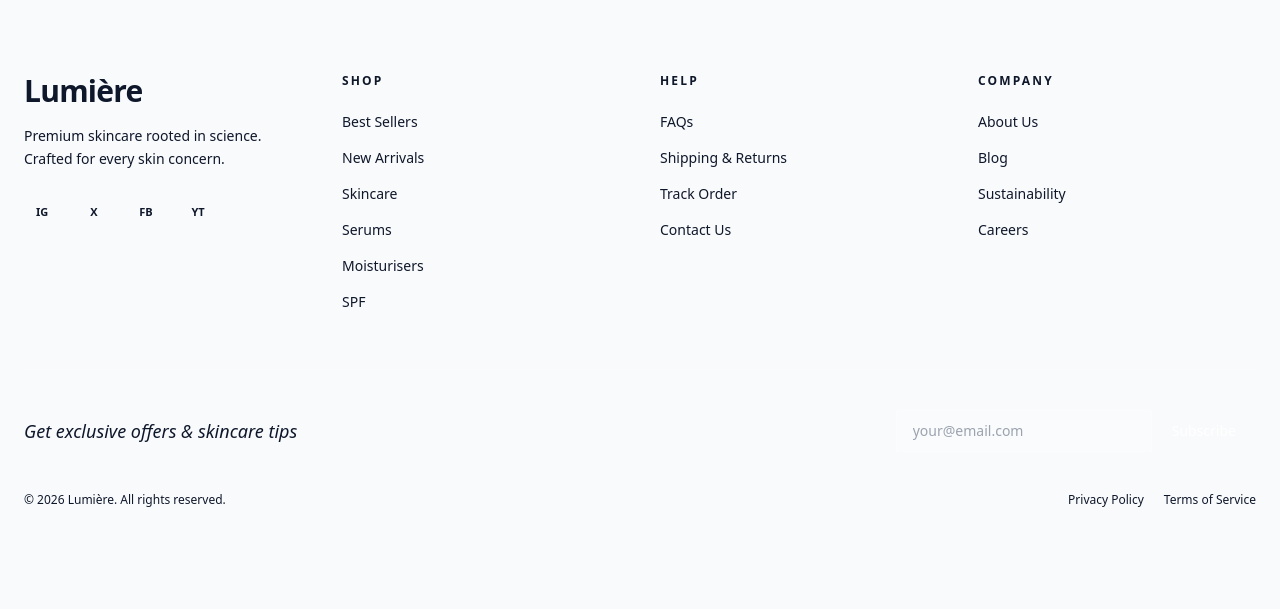
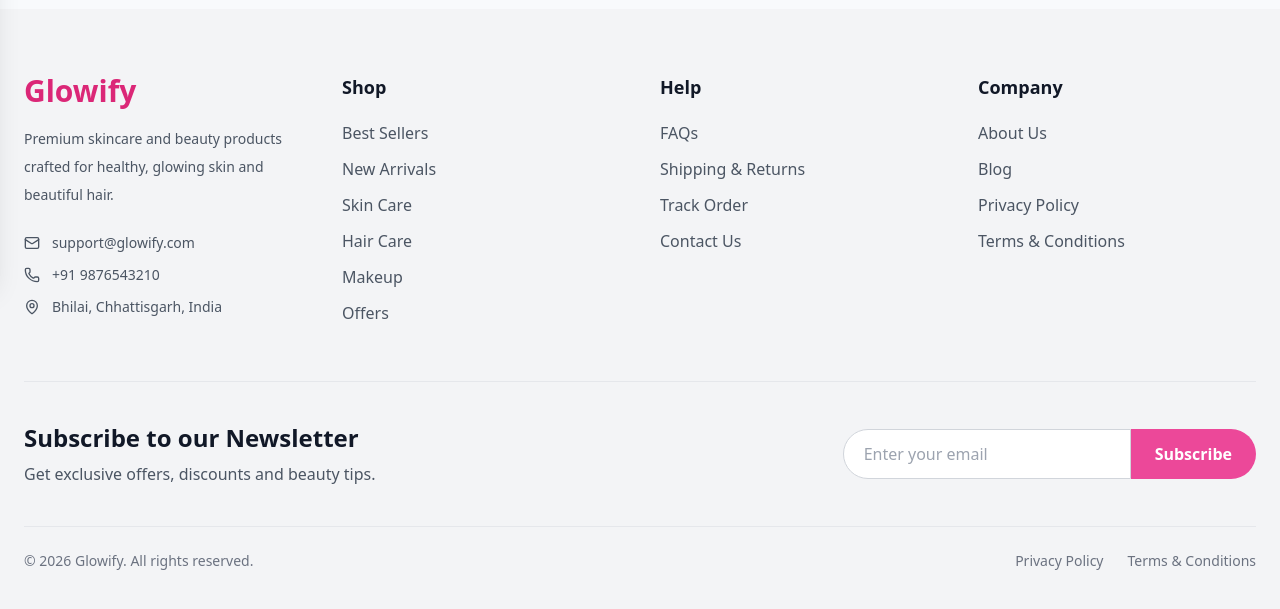
Before and after one commit to vipin-jaiswal/-E-commerce-website, a React (Vite) app in the folder frontend/: page /products in a window 1280 px wide. Shown: the part 523-1132 px from the top of the page. Before the commit the page ends 1063 px from the top, so only its background shows below. Built offline with nearby package versions, Linux system fonts and the light colour scheme; no server answers.

Commit message:
working on input handling improvements

```diff
--- a/frontend/package.json
+++ b/frontend/package.json
@@ -9,10 +9,11 @@
   },
   "dependencies": {
     "axios": "^1.7.2",
-    "lucide-react": "^1.21.0",
+    "lucide-react": "^1.22.0",
     "react": "^18.3.1",
     "react-dom": "^18.3.1",
     "react-hot-toast": "^2.6.0",
+    "react-icons": "^5.6.0",
     "react-router-dom": "^6.24.0",
     "swiper": "^14.0.0"
   },
--- a/frontend/src/components/layout/Footer.jsx
+++ b/frontend/src/components/layout/Footer.jsx
@@ -1,69 +1,136 @@
-import React from 'react';
-import { Link } from 'react-router-dom';
+import React from "react";
+import { Link } from "react-router-dom";
+import { Mail, Phone, MapPin } from "lucide-react";
 
-const LINKS = {
-  Shop: ['Best Sellers', 'New Arrivals', 'Skincare', 'Serums', 'Moisturisers', 'SPF'],
-  Help: ['FAQs', 'Shipping & Returns', 'Track Order', 'Contact Us'],
-  Company: ['About Us', 'Blog', 'Sustainability', 'Careers'],
+const FOOTER_LINKS = {
+  Shop: [
+    { label: "Best Sellers", href: "/products?bestSeller=true" },
+    { label: "New Arrivals", href: "/products?sort=newest" },
+    { label: "Skin Care", href: "/products?category=Skin Care" },
+    { label: "Hair Care", href: "/products?category=Hair Care" },
+    { label: "Makeup", href: "/products?category=Makeup" },
+    { label: "Offers", href: "/offers" },
+  ],
+
+  Help: [
+    { label: "FAQs", href: "/faq" },
+    { label: "Shipping & Returns", href: "/shipping-returns" },
+    { label: "Track Order", href: "/track-order" },
+    { label: "Contact Us", href: "/contact" },
+  ],
+
+  Company: [
+    { label: "About Us", href: "/about" },
+    { label: "Blog", href: "/blog" },
+    { label: "Privacy Policy", href: "/privacy-policy" },
+    { label: "Terms & Conditions", href: "/terms" },
+  ],
 };
 
 export default function Footer() {
   return (
-    <footer className="bg-charcoal text-ivory/80 pt-16 pb-8 mt-20">
-      <div className="max-w-site mx-auto px-6">
-        <div className="grid grid-cols-2 md:grid-cols-4 gap-10 mb-14">
+    <footer className="bg-gray-100 dark:bg-gray-950 text-gray-600 dark:text-gray-400 mt-20">
+      <div className="max-w-7xl mx-auto px-6 py-16">
+
+        {/* Top Section */}
+        <div className="grid grid-cols-1 md:grid-cols-4 gap-10">
+
           {/* Brand */}
-          <div className="col-span-2 md:col-span-1">
-            <span className="font-display text-3xl font-semibold text-ivory tracking-tight">Lumière</span>
-            <p className="mt-4 text-sm leading-relaxed text-ivory/60 max-w-xs">
-              Premium skincare rooted in science. Crafted for every skin concern.
+          <div className="text-gray-600 dark:text-gray-300">
+            <Link
+              to="/"
+              className="text-3xl font-bold text-pink-600 dark:text-pink-500"
+            >
+              Glowify
+            </Link>
+
+            <p className="mt-4 dark:text-gray-400 text-sm leading-7">
+              Premium skincare and beauty products crafted
+              for healthy, glowing skin and beautiful hair.
             </p>
-            <div className="flex gap-4 mt-6">
-              {['IG', 'X', 'FB', 'YT'].map((label) => (
-                <a
-                  key={label}
-                  href="#"
-                  className="flex h-9 w-9 items-center justify-center rounded-full border border-white/10 text-[11px] font-semibold text-ivory/50 hover:border-accent hover:text-accent transition-colors"
-                >
-                  {label}
-                </a>
-              ))}
+
+            {/* Contact */}
+            <div className="mt-6 space-y-3 text-sm">
+              <div className="flex items-center gap-3">
+                <Mail size={16} />
+                support@glowify.com
+              </div>
+
+              <div className="flex items-center gap-3">
+                <Phone size={16} />
+                +91 9876543210
+              </div>
+
+              <div className="flex items-center gap-3">
+                <MapPin size={16} />
+                Bhilai, Chhattisgarh, India
+              </div>
             </div>
           </div>
 
-          {/* Link columns */}
-          {Object.entries(LINKS).map(([title, items]) => (
+          {/* Links */}
+          {Object.entries(FOOTER_LINKS).map(
+            ([title, links]) => (
               <div key={title}>
-              <h3 className="font-body font-semibold text-xs tracking-[0.18em] uppercase text-accent mb-5">
+                <h3 className="text-gray-900 dark:text-white font-semibold mb-5 text-lg">
                   {title}
                 </h3>
+
                 <ul className="space-y-3">
-                {items.map((item) => (
-                  <li key={item}>
-                    <Link to="#" className="text-sm text-ivory/60 hover:text-ivory transition-colors">
-                      {item}
+                  {links.map((link) => (
+                    <li key={link.label}>
+                      <Link
+                        to={link.href}
+                        className="
+                          text-gray-600 dark:text-gray-400
+                          hover:text-pink-600 dark:hover:text-pink-500
+                          transition
+                        "
+                      >
+                        {link.label}
                       </Link>
                     </li>
                   ))}
                 </ul>
               </div>
-          ))}
+            )
+          )}
         </div>
 
         {/* Newsletter */}
-        <div className="border-t border-white/10 pt-10 mb-10">
+        <div className="border-t border-gray-200 dark:border-gray-800 mt-14 pt-10">
           <div className="flex flex-col md:flex-row items-center justify-between gap-6">
-            <p className="font-display italic text-lg text-ivory/80">
-              Get exclusive offers & skincare tips
+
+            <div>
+              <h2 className="text-2xl font-bold text-gray-900 dark:text-white">
+                Subscribe to our Newsletter
+              </h2>
+
+              <p className="text-gray-600 dark:text-gray-400 mt-2">
+                Get exclusive offers, discounts and beauty tips.
               </p>
-            <div className="flex w-full md:w-auto gap-0">
+            </div>
+
+            <div className="flex w-full md:w-auto">
               <input
                 type="email"
-                placeholder="your@email.com"
-                className="flex-1 md:w-64 bg-white/10 border border-white/20 text-ivory placeholder:text-ivory/40
-                           text-sm px-4 py-2.5 rounded-l-pill focus:outline-none focus:border-accent transition-colors"
+                placeholder="Enter your email"
+                className="
+                  bg-white dark:bg-gray-900 border border-gray-300 dark:border-gray-700
+                  px-5 py-3 rounded-l-full
+                  outline-none text-gray-900 dark:text-white
+                  w-full md:w-72
+                  focus:border-pink-500 dark:focus:border-pink-500
+                "
               />
-              <button className="bg-accent hover:bg-accent-dark text-white text-sm font-medium px-5 py-2.5 rounded-r-pill transition-colors">
+
+              <button
+                className="
+                  bg-pink-500 hover:bg-pink-600
+                  px-6 py-3 text-white font-semibold
+                  rounded-r-full transition
+                "
+              >
                 Subscribe
               </button>
             </div>
@@ -71,11 +138,32 @@ export default function Footer() {
         </div>
 
         {/* Bottom */}
-        <div className="flex flex-col sm:flex-row items-center justify-between gap-3 text-xs text-ivory/40">
-          <p>© {new Date().getFullYear()} Lumière. All rights reserved.</p>
-          <div className="flex gap-5">
-            <Link to="#" className="hover:text-ivory/70 transition-colors">Privacy Policy</Link>
-            <Link to="#" className="hover:text-ivory/70 transition-colors">Terms of Service</Link>
+        <div className="
+          border-t border-gray-200 dark:border-gray-800
+          mt-10 pt-6
+          flex flex-col md:flex-row
+          items-center justify-between
+          gap-4 text-sm text-gray-500 dark:text-gray-400
+        ">
+          <p>
+            © {new Date().getFullYear()} Glowify.
+            All rights reserved.
+          </p>
+
+          <div className="flex gap-6">
+            <Link
+              to="/privacy-policy"
+              className="hover:text-pink-600 dark:hover:text-pink-500 transition"
+            >
+              Privacy Policy
+            </Link>
+
+            <Link
+              to="/terms"
+              className="hover:text-pink-600 dark:hover:text-pink-500 transition"
+            >
+              Terms & Conditions
+            </Link>
           </div>
         </div>
       </div>
--- a/frontend/src/components/layout/MobileMenu.jsx
+++ b/frontend/src/components/layout/MobileMenu.jsx
@@ -9,6 +9,22 @@ export default function MobileMenu({ open, onClose, links }) {
     return () => { document.body.style.overflow = ''; };
   }, [open]);
 
+  const handleNavClick = (event, href) => {
+    // All NAV_LINKS are hash links for the homepage
+    if (href.startsWith('/#')) {
+      event.preventDefault();
+      onClose();
+
+      // Wait for menu to close before scrolling to avoid jank
+      setTimeout(() => {
+        const id = href.slice(2);
+        const element = document.getElementById(id);
+        if (element) {
+          element.scrollIntoView({ behavior: 'smooth', block: 'start' });
+        }
+      }, 300); // Corresponds to the transition duration
+    }
+  };
   return (
     <>
       {/* Backdrop */}
@@ -27,7 +43,7 @@ export default function MobileMenu({ open, onClose, links }) {
       >
         {/* Header */}
         <div className="flex items-center justify-between px-6 py-5 border-b border-border">
-          <span className="font-display text-xl font-semibold text-charcoal">Lumière</span>
+          <Link to="/" onClick={onClose} className="font-display text-xl font-semibold text-charcoal">Glowify</Link>
           <button onClick={onClose} aria-label="Close menu" className="p-1 text-muted hover:text-charcoal">
             <X size={22} />
           </button>
@@ -35,16 +51,16 @@ export default function MobileMenu({ open, onClose, links }) {
 
         {/* Nav Links */}
         <nav className="flex-1 overflow-y-auto py-6 px-6 space-y-1">
-          {links.map((link) => (
-            <Link
+          {links.map((link) =>
+            <a
               key={link.href}
-              to={link.href}
-              onClick={onClose}
-              className="block py-3 text-sm font-medium text-charcoal border-b border-border/50 hover:text-accent transition-colors"
+              href={link.href}
+              onClick={(e) => handleNavClick(e, link.href)}
+              className="block py-3 text-sm font-medium text-charcoal border-b border-gray-200/50 hover:text-pink-500 transition-colors"
             >
               {link.label}
-            </Link>
-          ))}
+            </a>
+          )}
         </nav>
 
         {/* Bottom actions */}
```
Also changed, not shown: frontend/src/components/layout/Header.jsx (+21 -1 lines), frontend/src/hooks/useProducts.js (+3 -22 lines), 1 other file (tests, documents, lock files or other folders). Lines whose indentation alone changed are shown as unchanged.
